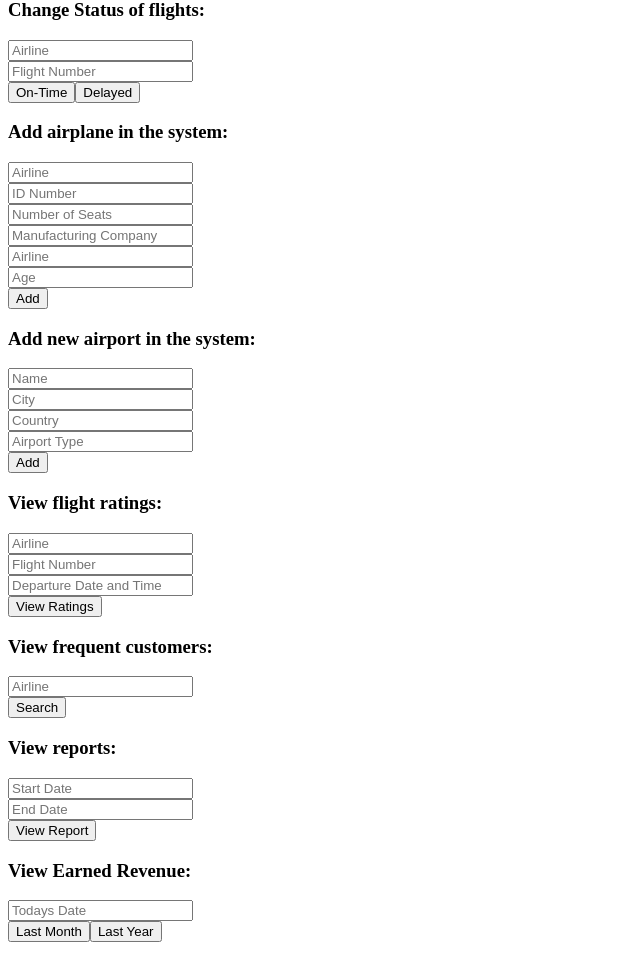
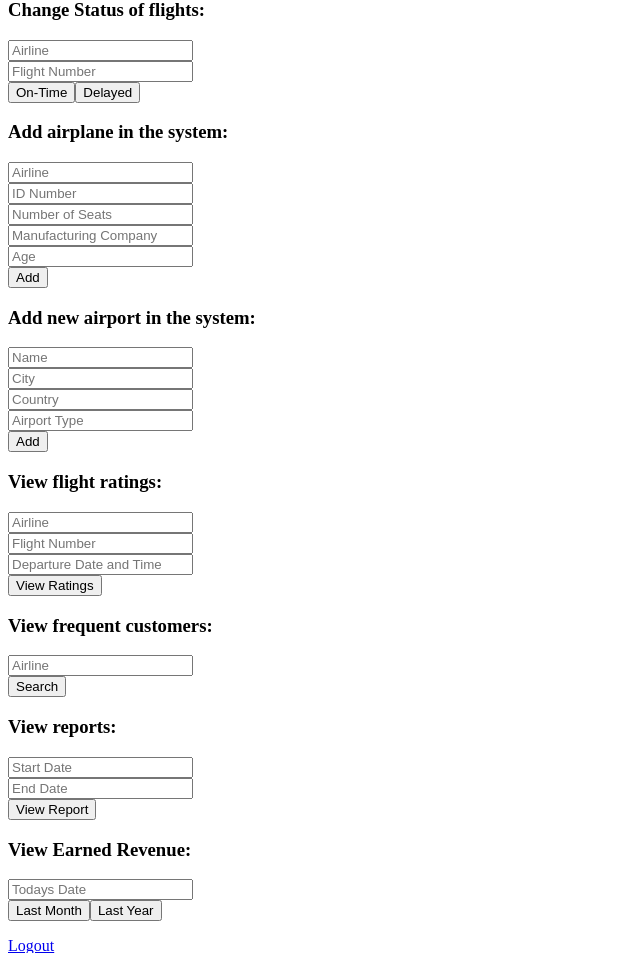
Before and after one commit to Cody-Jiang-Zhihong/Air-Ticket-Reservation-System, a Flask app: template templates/airlinestaff.html in a window 1280 px wide. Shown: the part 369-1322 px from the top of the page, without its empty margins (0-640 px from the left). Run offline with Flask 2, Linux system fonts and the light colour scheme; the template is opened without the code that fills it, so the values that code supplies are empty.

Commit message:
Update airlinestaff.html

```diff
--- a/templates/airlinestaff.html
+++ b/templates/airlinestaff.html
@@ -62,7 +62,6 @@
 	<input type="text" name = "ID_num" placeholder="ID Number"/></br>
 	<input type="text" name = "number_of_seats" placeholder="Number of Seats"/></br>
 	<input type="text" name = "manufacturing_company" placeholder="Manufacturing Company"/></br>
-	<input type="text" name = "airline" placeholder="Airline"/></br>
 	<input type="text" name = "age" placeholder="Age"/></br>
 
 	<input type="submit" value = "Add">
```
